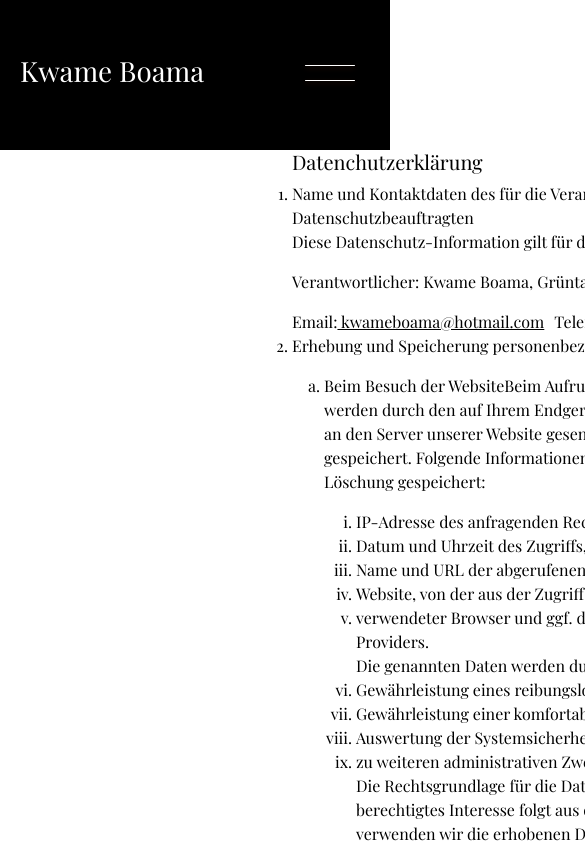
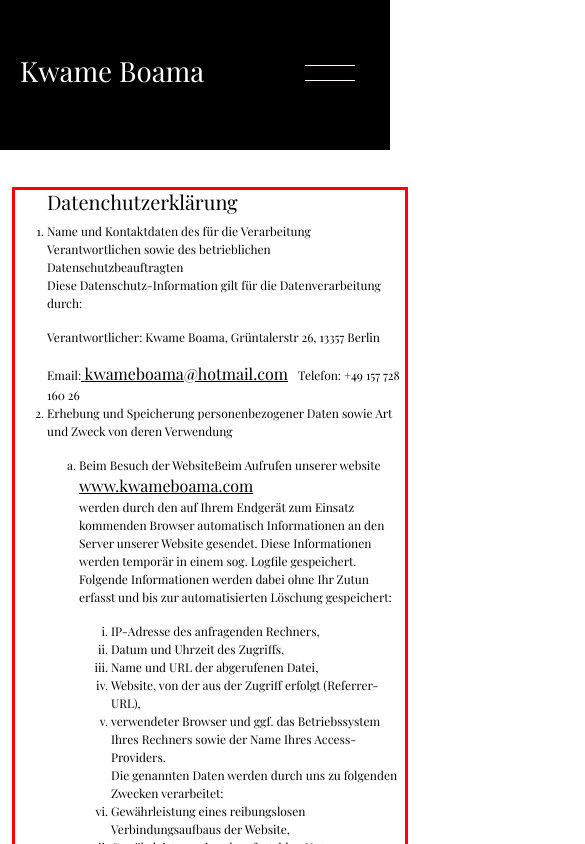
Before and after one commit to j-d-m/kwame_portfolio_photo, a React (Create React App) app in the folder kwame_portfolio/: page /policy in a window 390 px wide. Shown: the top 844 px of the page, 585 px wide, since content can reach past the window. Built offline with nearby package versions, Linux system fonts and the light colour scheme; no server answers.

Commit message:
started to add media queries

```diff
--- a/kwame_portfolio/src/styles/_policy.css
+++ b/kwame_portfolio/src/styles/_policy.css
@@ -2,6 +2,8 @@
   /* outline: solid orange; */
   width: 100%;
   background: white;
+  margin-top: 40px;
+  padding-left: 10px;
 }
 
 .policy--container {
@@ -17,3 +19,23 @@
   padding-right: 10px;
   color: black;
 }
+
+@media screen and (max-width: 992px) {
+  .policy--container {
+    color: black;
+    width: 600px;
+    word-wrap: wrap;
+    margin-left: 5px;
+    text-align: left;
+    font-size: 16px;
+  }
+}
+@media screen and (max-width: 600px) {
+  .policy--container {
+    outline: solid red;
+    color: black;
+    width: 100vw;
+    text-align: left;
+    font-size: 12px;
+  }
+}
--- a/kwame_portfolio/src/styles/_work.css
+++ b/kwame_portfolio/src/styles/_work.css
@@ -5,7 +5,6 @@
   grid-column-gap: 50px;
   margin: 40px auto;
   width: 100%;
-
   text-align: center;
   position: relative;
 }
```
